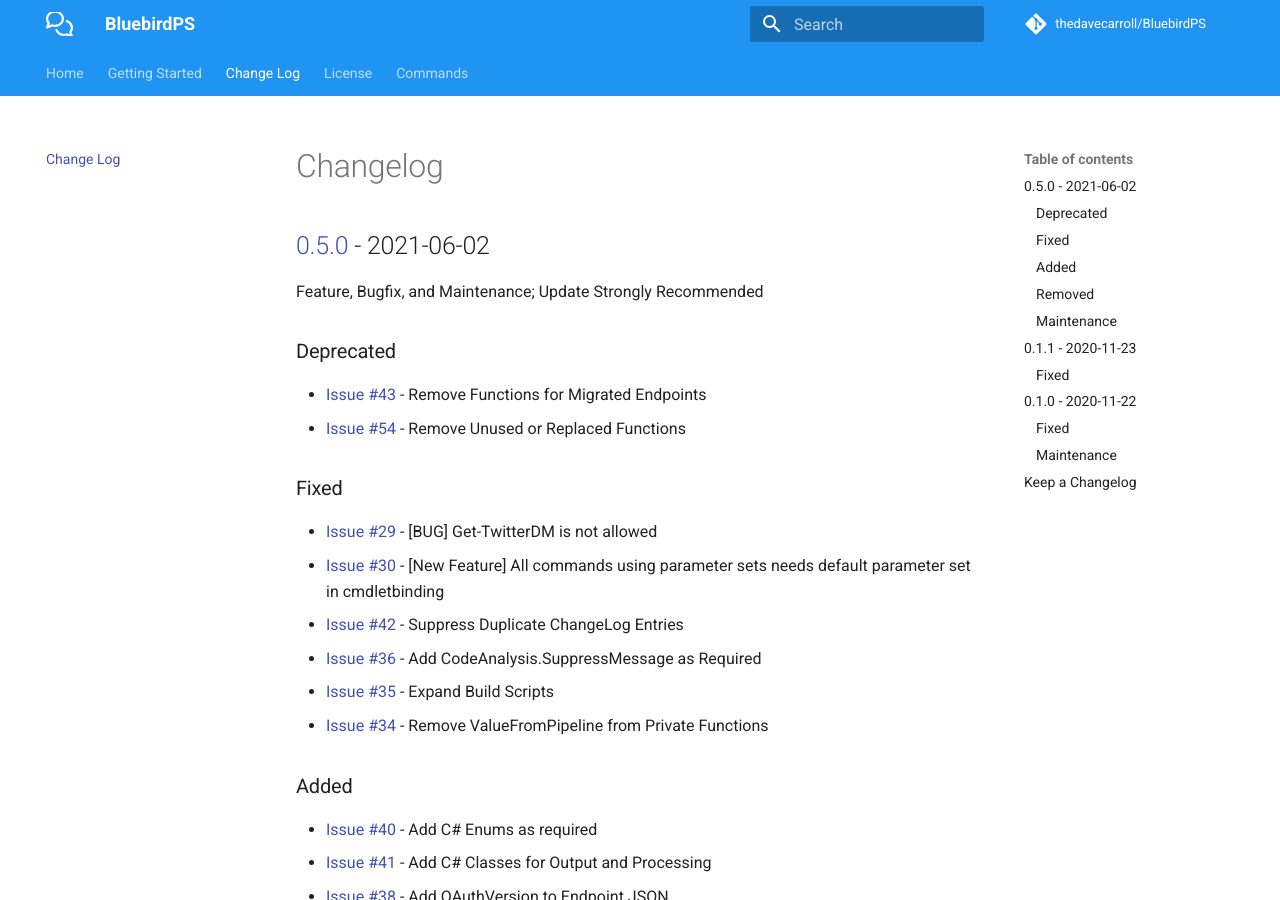
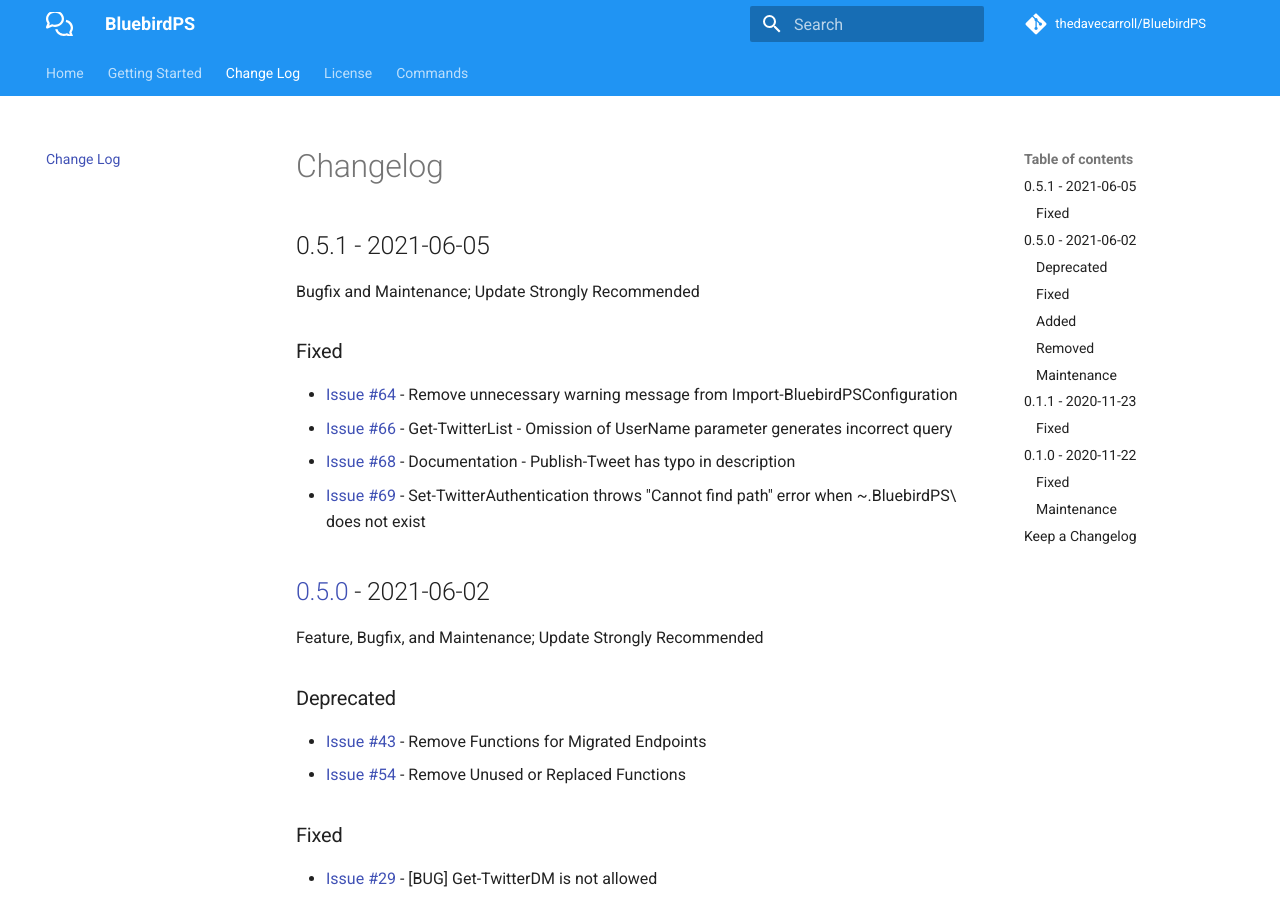
Before and after one commit to thedavecarroll/BluebirdPS, an MkDocs documentation site: the page built from docs/CHANGELOG.md, in a window 1280 px wide and 900 px high. Built offline with MkDocs 1.6.1 and Material for MkDocs 9.7.7, drawn with Linux system fonts in a browser that asks for light colours; comment, search, counter and statistics services are not loaded.

Commit message:
maint update changelog and release notes

```diff
--- a/docs/CHANGELOG.md
+++ b/docs/CHANGELOG.md
@@ -1,4 +1,15 @@
 # Changelog
+
+## 0.5.1 - 2021-06-05
+
+Bugfix and Maintenance; Update Strongly Recommended
+
+### Fixed
+
+- [Issue #64](https://github.com/thedavecarroll/BluebirdPS/issues/64) - Remove unnecessary warning message from Import-BluebirdPSConfiguration
+- [Issue #66](https://github.com/thedavecarroll/BluebirdPS/issues/66) - Get-TwitterList - Omission of UserName parameter generates incorrect query
+- [Issue #68](https://github.com/thedavecarroll/BluebirdPS/issues/68) - Documentation - Publish-Tweet has typo in description
+- [Issue #69](https://github.com/thedavecarroll/BluebirdPS/issues/69) - Set-TwitterAuthentication throws "Cannot find path" error when ~\.BluebirdPS\ does not exist
 
 ## [0.5.0] - 2021-06-02
 
```
Also changed, not shown: CHANGELOG.md (+11 -0 lines), 1 other file.
